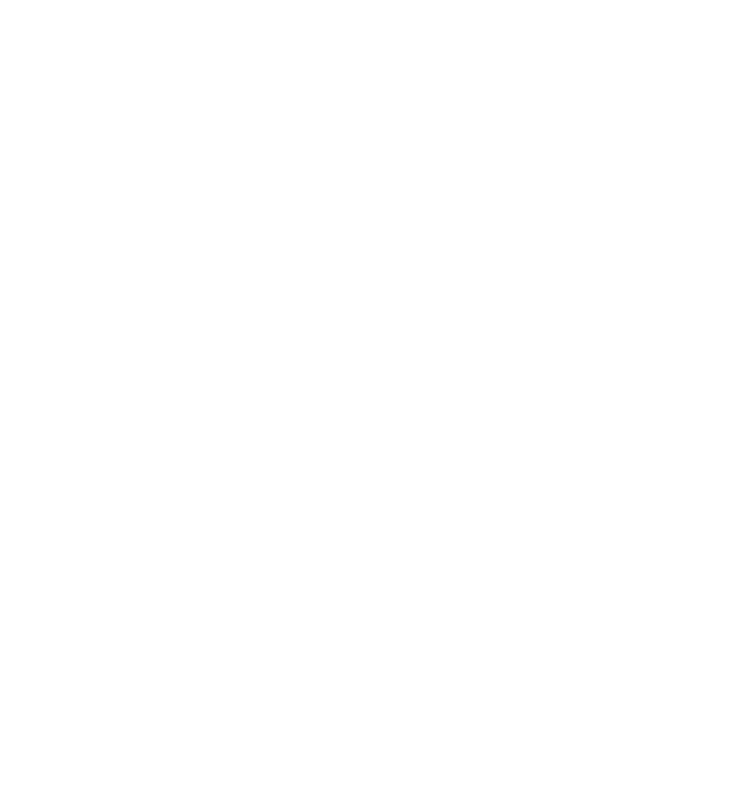
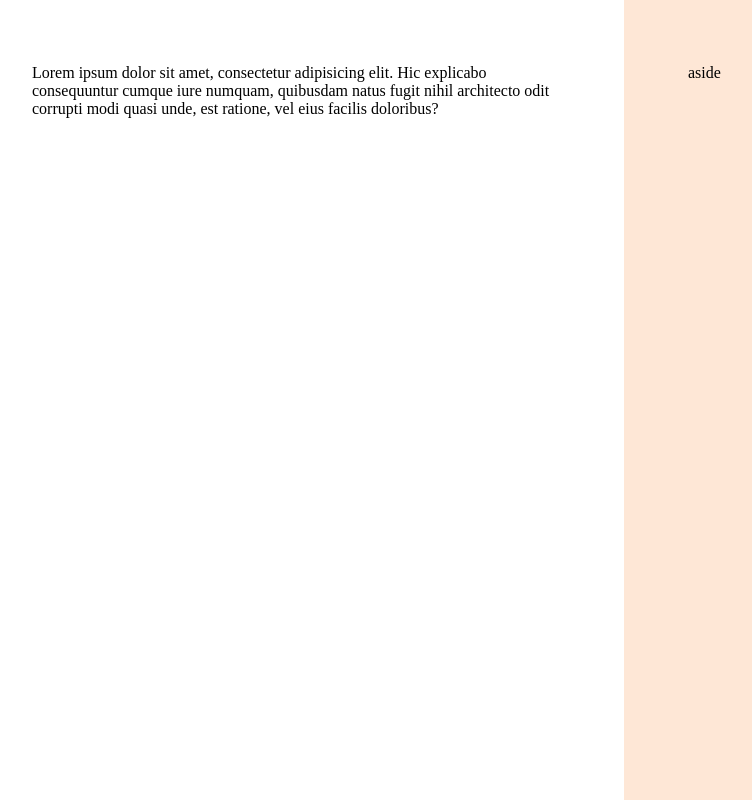
Before and after one commit to BrunoSHonorio7/formulario-matricula, a plain HTML site: page index.html in a window 1280 px wide. Shown: the whole page, without its empty margins (32-784 px from the left). Drawn offline with Linux system fonts and the light colour scheme.

Commit message:
layout css

```diff
--- a/index.html
+++ b/index.html
@@ -13,6 +13,14 @@
   <link href="https://fonts.googleapis.com/css2?family=Poppins:ital,wght@0,100;0,200;0,300;0,400;0,500;0,600;0,700;0,800;0,900;1,100;1,200;1,300;1,400;1,500;1,600;1,700;1,800;1,900&display=swap" rel="stylesheet">
 </head>
 <body>
+  <div id="app">
+    <main>
+      <div class="main-container">Lorem ipsum dolor sit amet, consectetur adipisicing elit. Hic explicabo consequuntur cumque iure numquam, quibusdam natus fugit nihil architecto odit corrupti modi quasi unde, est ratione, vel eius facilis doloribus?</div>
+    </main>
 
+    <aside>
+      <div class="aside-container">aside</div>
+    </aside>
+  </div>
 </body>
 </html>
--- a/styles/global.css
+++ b/styles/global.css
@@ -1,3 +1,9 @@
+* {
+  margin: 0;
+  padding: 0;
+  box-sizing: border-box;
+}
+
 :root {
   --font-family: 'Poppins', sans-serif;
   --text: 400 1rem/1.5 var(--font-family);
@@ -16,3 +22,7 @@
 
   --semantic-error: #DC2626;
 }
+
+body {
+  overflow: hidden;
+}
--- a/styles/index.css
+++ b/styles/index.css
@@ -1 +1,2 @@
 @import url(global.css);
+@import url(layout.css);
--- /dev/null
+++ b/styles/layout.css
@@ -0,0 +1,27 @@
+#app {
+  display: grid;
+  grid-template-columns: 51.25% 48.75%;
+
+  height: 100vh;
+  overflow: hidden;
+}
+
+main {
+  overflow: auto;
+  padding: 4rem;
+
+
+  & .main-container {
+    max-width: 33rem;
+    margin-left: auto;
+  }
+}
+
+aside {
+  background-color: var(--surface-secondary);
+  padding: 4rem;
+
+  & .aside-containerv {
+    max-width: 31rem;
+  }
+}
```
